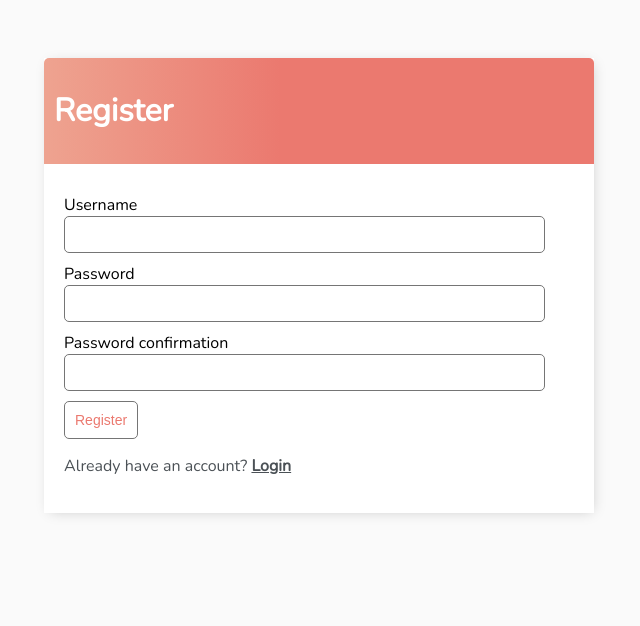
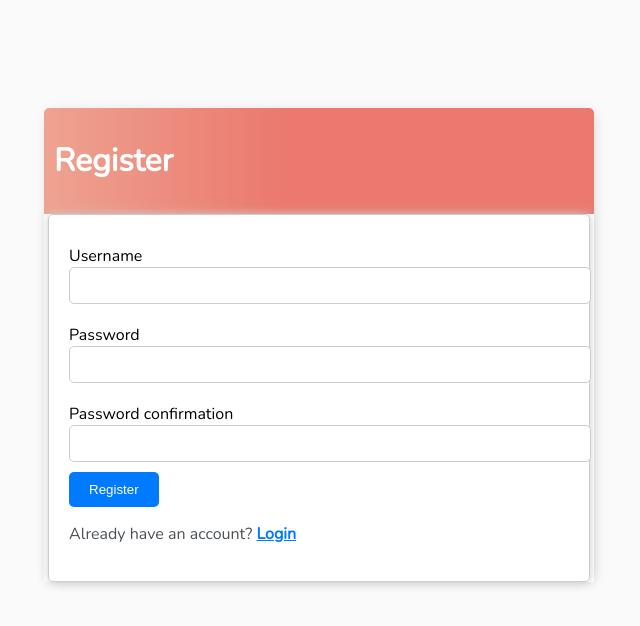
Before and after one commit to katendejericho5/cloudProject, a Django app: page /register/ in a window 1280 px wide. Shown: the top 626 px of the page, without its empty margins (321-961 px from the left). Run offline with Django 3.2, Linux system fonts and the light colour scheme.

Commit message:
added a clontainer

```diff
--- a/base/templates/base/register.html
+++ b/base/templates/base/register.html
@@ -1,4 +1,5 @@
 {% extends 'base/main.html' %}
+
 {% block content %}
 
 <div class="header-bar">
@@ -8,20 +9,60 @@
 <div class="card-body">
     <form method="POST">
         {% csrf_token %}
-        <label>{{form.username.label}}</label>
-        {{form.username}}
-
-        <label>{{form.password1.label}}</label>
-        {{form.password1}}
-
-        <label>{{form.password2.label}}</label>
-        {{form.password2}}
-        <input style="margin-top:10px ;" class="button" type="submit" value="Register">
+        <label>{{ form.username.label }}</label>
+        {{ form.username }}
+        <label>{{ form.password1.label }}</label>
+        {{ form.password1 }}
+        <label>{{ form.password2.label }}</label>
+        {{ form.password2 }}
+        <button type="submit" class="btn btn-primary mt-3">Register</button>
     </form>
-    <p>Already have an account? <a href="{% url 'login' %}">Login</a></p>
+    <div class="mt-3">
+        <p>Already have an account? <a href="{% url 'login' %}" class="text-decoration-none">Login</a></p>
+    </div>
 </div>
 
+<style>
+    .header-bar {
+        text-align: center;
+        margin-top: 50px;
+    }
 
+    .card-body {
+        margin-top: 20px;
+        border: 1px solid #ccc;
+        border-radius: 5px;
+        padding: 20px;
+        box-shadow: 0px 0px 10px #ccc;
+        max-width: 500px;
+        margin: auto;
+    }
 
+    input[type="text"],
+    input[type="password"] {
+        border-radius: 5px;
+        border: 1px solid #ccc;
+        padding: 10px;
+        margin-bottom: 10px;
+        width: 100%;
+    }
+
+    button[type="submit"] {
+        background-color: #007bff;
+        color: white;
+        border-radius: 5px;
+        border: none;
+        padding: 10px 20px;
+        cursor: pointer;
+    }
+
+    button[type="submit"]:hover {
+        background-color: #0069d9;
+    }
+
+    a {
+        color: #007bff;
+    }
+</style>
 
 {% endblock content %}
```
Also changed, not shown: base/templates/base/login.html (+44 -3 lines), Django To Do List App.jpg (deleted), db.sqlite3, 1 other file.
